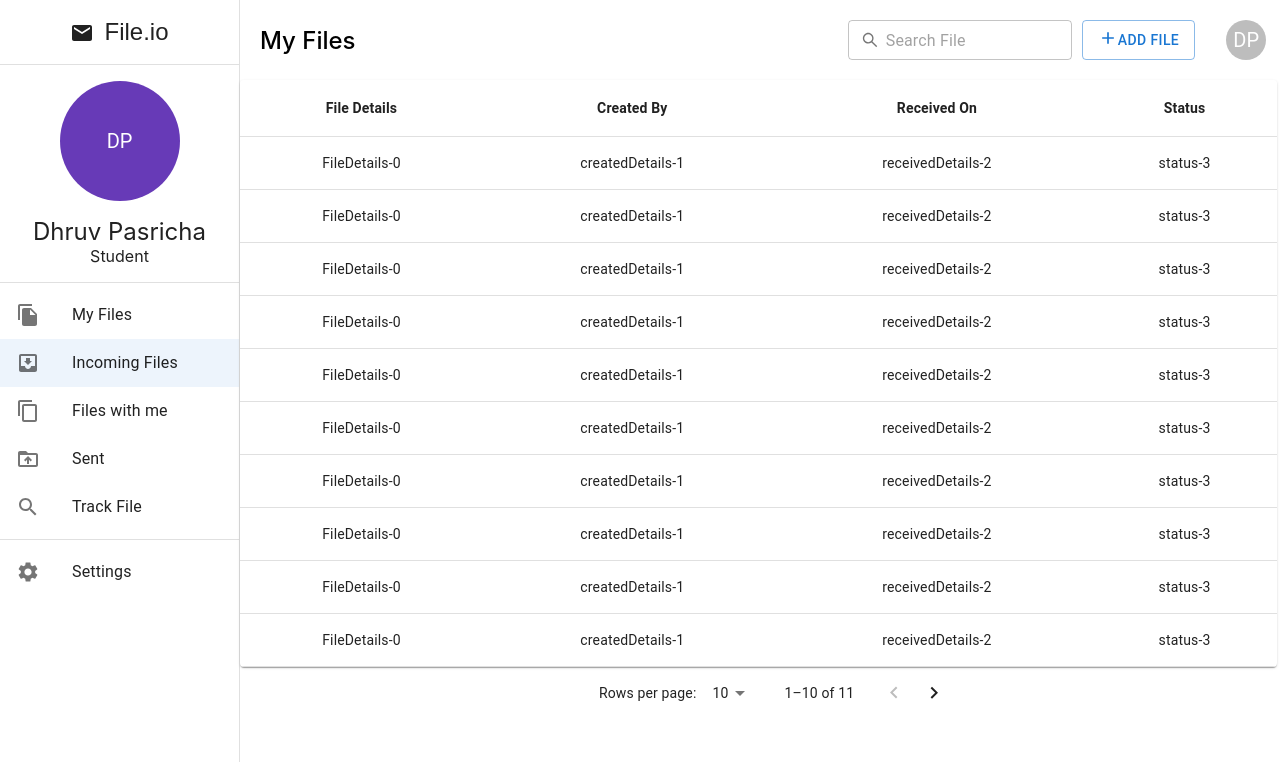
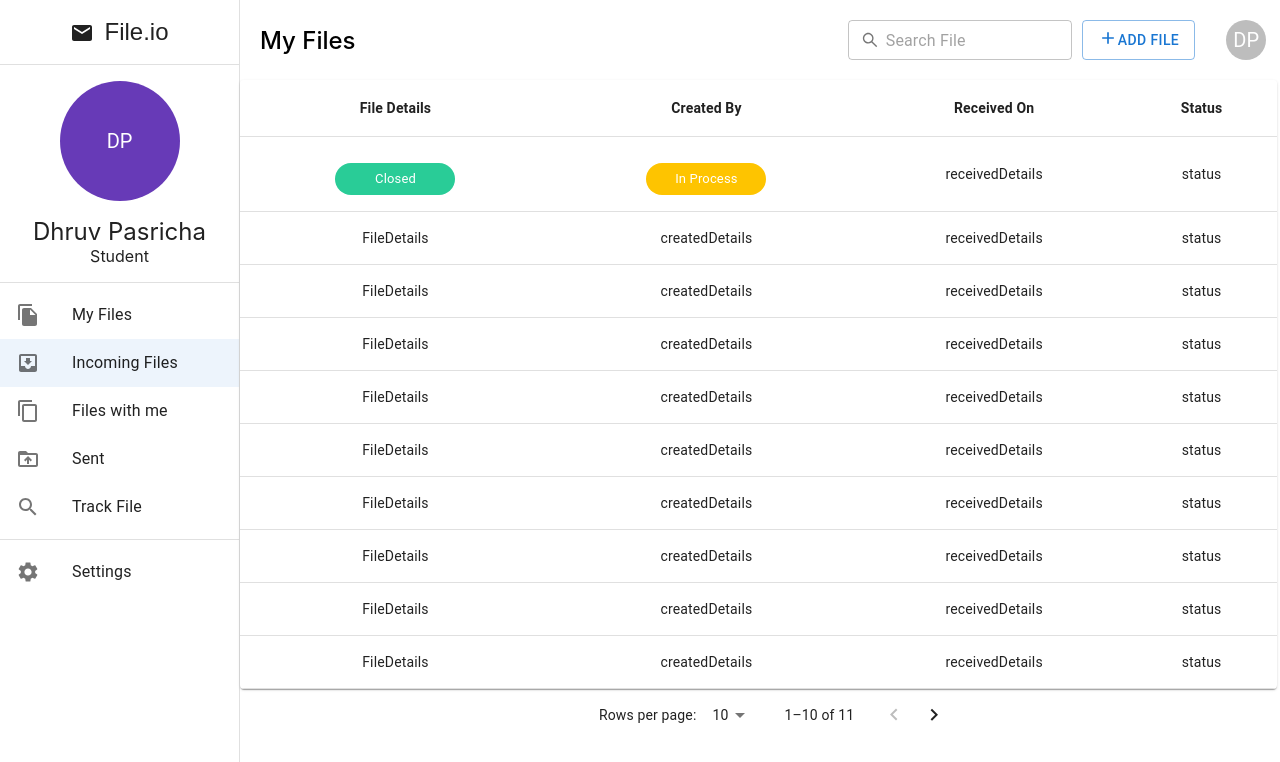
Before and after one commit to DhruvPasricha/Minor-Project-Frontend, a React (Create React App) app: page /incoming-files in a window 1280 px wide. Shown: the top 762 px of the page. Built offline with nearby package versions, Linux system fonts and the light colour scheme.

Commit message:
Add Component for File Status

```diff
--- a/src/Components/DataTable/DataTable.tsx
+++ b/src/Components/DataTable/DataTable.tsx
@@ -4,12 +4,9 @@ import { createTheme, Paper, Stack, Table, TableBody, TableCell, TableContainer,
 export default function DataTable(props: DataTableProps) {
     const theme = createTheme({
         components: {
-            // Name of the component
             MuiPaper: {
                 styleOverrides: {
-                    // Name of the slot
                     root: {
-                        // Some CSS
                         maxHeight: '81vh',
                         width: '81vw !important',
                     },
@@ -59,7 +56,7 @@ export default function DataTable(props: DataTableProps) {
                                         const curValue = curRowData[column.id] || null;
                                         return (
                                             <TableCell key={column.id} align={column.align}>
-                                                {`${curValue}-${index}`}
+                                                {curValue}
                                             </TableCell>
                                         );
                                     })}
--- /dev/null
+++ b/src/Components/FileStatus/FileStatus.tsx
@@ -0,0 +1,24 @@
+import { Chip } from '@mui/material';
+import React from 'react';
+
+const FileStatus = (props: FileStatusPropsType) => {
+    const { statusText, statusColor } = props;
+    return (
+        <div style={{ paddingTop: '10px' }}>
+            <Chip label={statusText} color="primary" style={{ backgroundColor: statusColor, minWidth: '120px' }} />
+        </div>
+    );
+};
+
+const FILE_STATUS = {
+    IN_PROCESS: <FileStatus statusText="In Process" statusColor="#FEC400" />,
+    CLOSED: <FileStatus statusText="Closed" statusColor="#29CC97" />,
+};
+
+
+interface FileStatusPropsType {
+    statusText: string;
+    statusColor: string;
+}
+
+export default FILE_STATUS;
--- a/src/Pages/IncomingFiles/IncomingFiles.tsx
+++ b/src/Pages/IncomingFiles/IncomingFiles.tsx
@@ -1,6 +1,7 @@
 import * as React from 'react';
 import { Paper, Table, TableBody, TableCell, TableContainer, TableHead, TablePagination, TableRow } from '@mui/material';
 import DataTable, { Column } from '../../Components/DataTable/DataTable';
+import FILE_STATUS from '../../Components/FileStatus/FileStatus';
 
 const columns: Column[] = [
     { id: 'fileDetails', label: 'File Details' },
@@ -154,8 +155,8 @@ interface Data {
 
 const data = [
     {
-        fileDetails: 'FileDetails',
-        createdDetails: 'createdDetails',
+        fileDetails: FILE_STATUS.CLOSED,
+        createdDetails: FILE_STATUS.IN_PROCESS,
         receivedDetails: 'receivedDetails',
         status: 'status',
     },
```
Also changed, not shown: src/Components/FileTable/FileHistory.tsx (+15 -32 lines), src/Components/FileTable/TableTile.tsx (+16 -51 lines).
